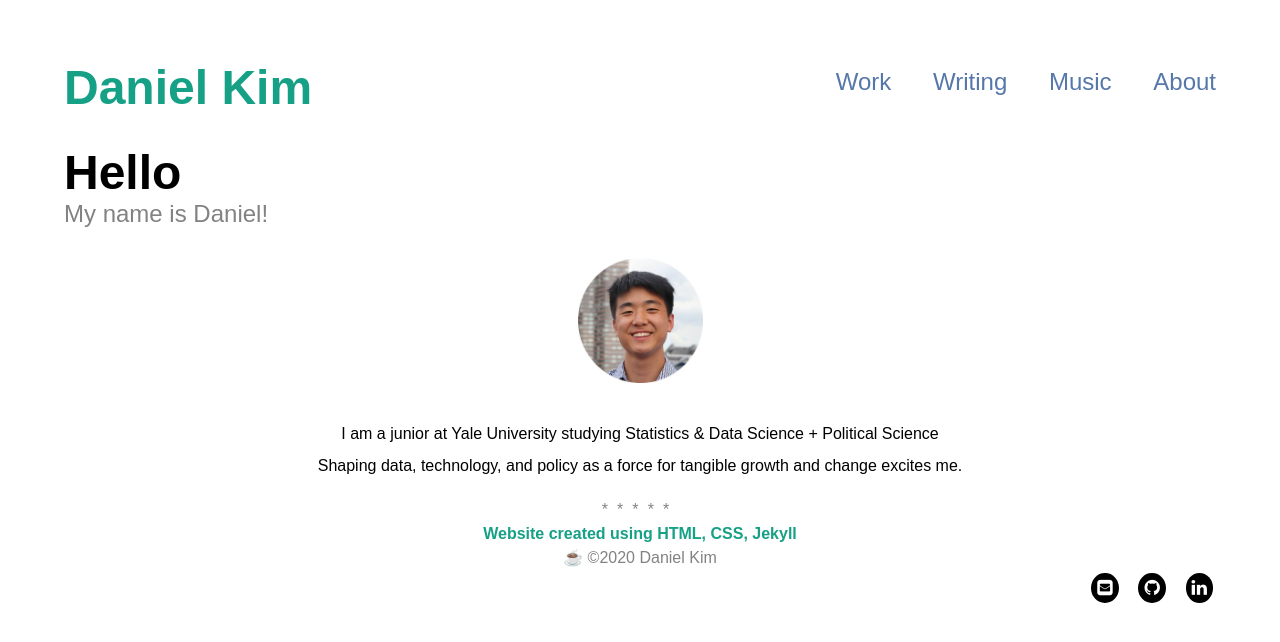
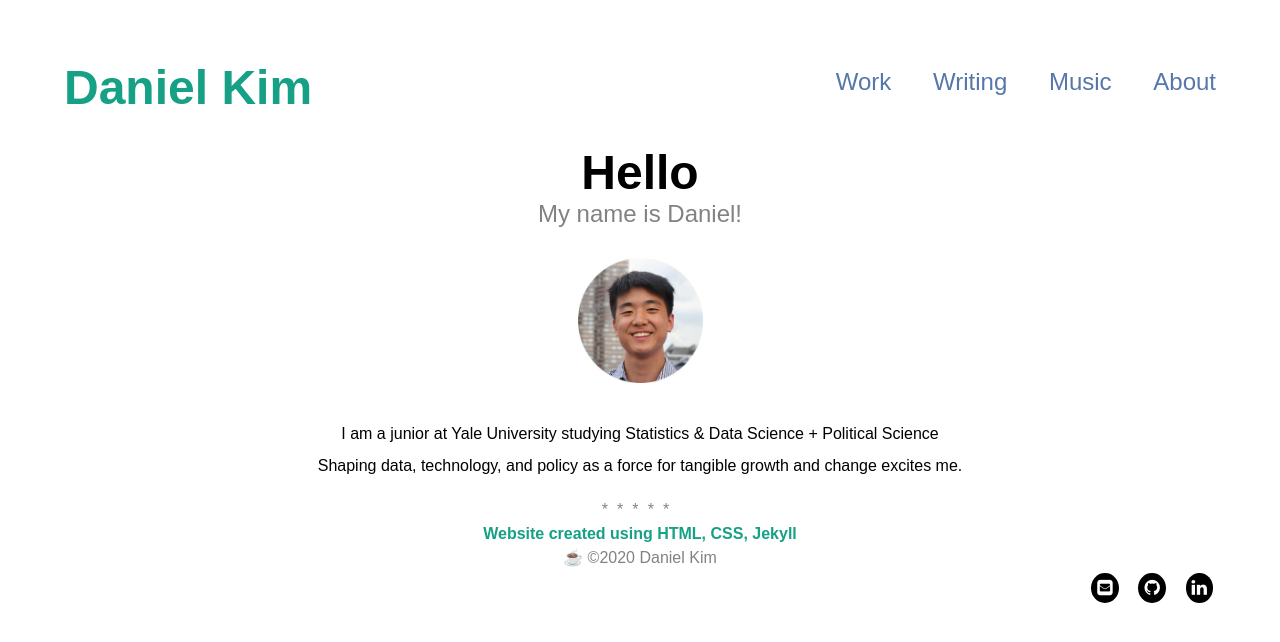
Before and after one commit to danielk56/danielk56.github.io, a Jekyll site: the page built from index.md, in a window 1280 px wide. Shown: the top 642 px of the page. Built offline with Jekyll 4.4.1, drawn with Linux system fonts in a browser that asks for light colours.

Commit message:
Update main.css

```diff
--- a/assets/css/main.css
+++ b/assets/css/main.css
@@ -132,7 +132,7 @@ img.displayed {
 /* =Titles *//*************************************************************/
   .page-title {
     margin: 30px auto;
-    text-align: left; }
+    text-align: center; }
 
   .page-title__text {
     font-weight: 700;
```
